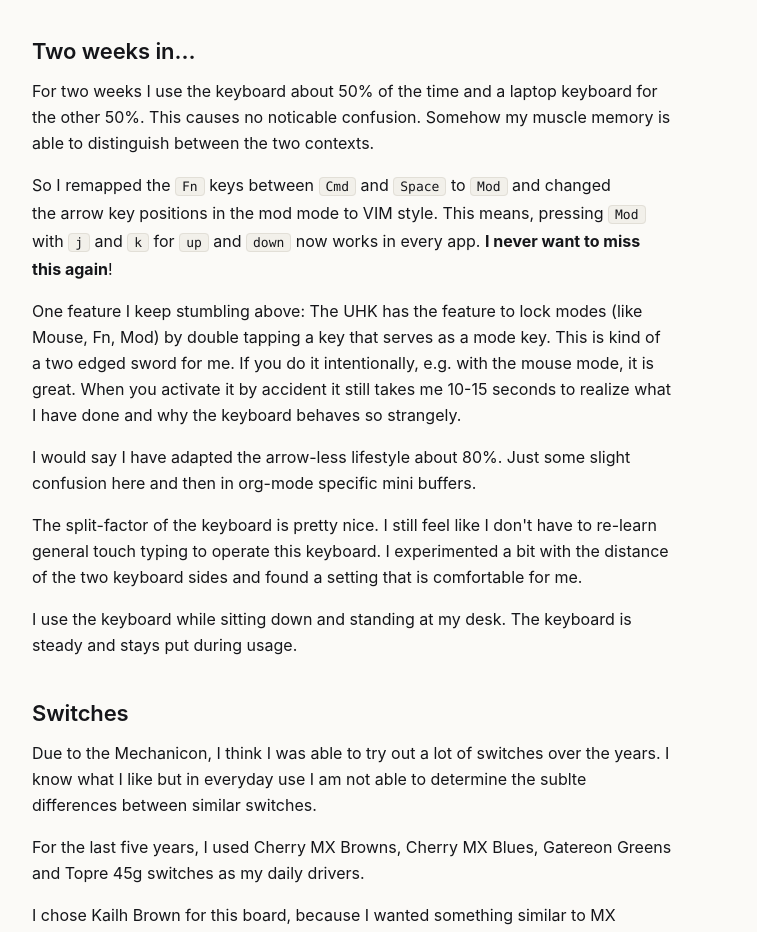
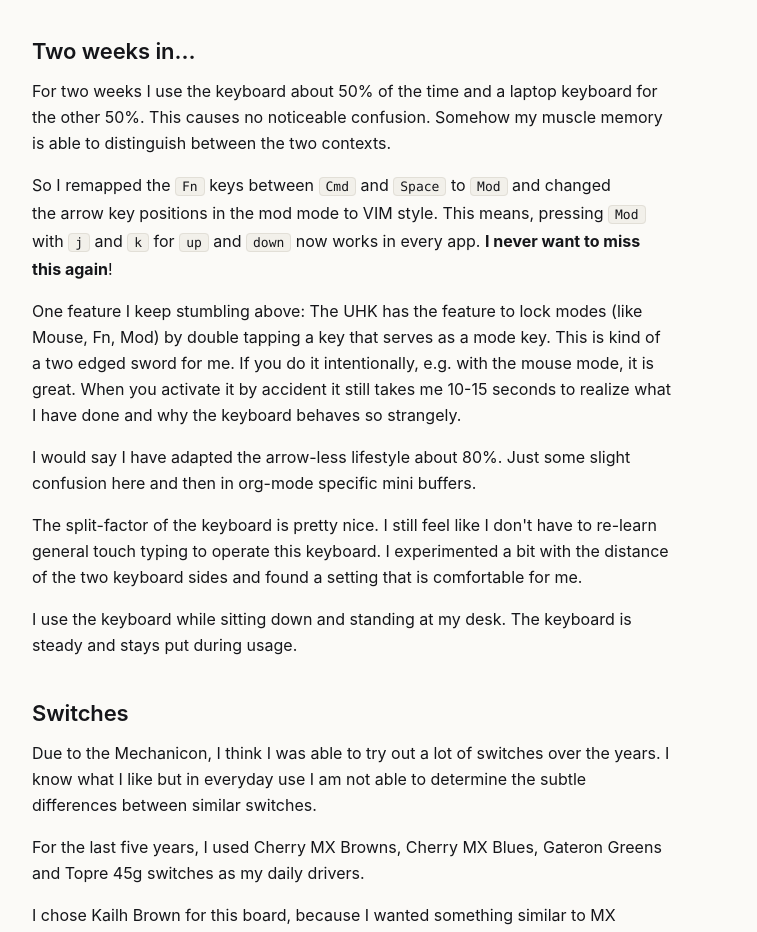
Before and after one commit to fabrik42/christiandewein.com, a Jekyll site: the page built from _posts/2019-11-17-ultimate-hacking-keyboard-review.html, in a window 1280 px wide and 1400 px high, scrolled down 10076 px. Shown: the part 179-1111 px from the top of the window, without its empty margins (124-881 px from the left). Built offline with Jekyll 4.4.1, drawn with Linux system fonts in a browser that asks for light colours; some of the changed text lies outside the part shown.

Commit message:
Fix typos and spelling errors across posts and README
Co-Authored-By: Claude Sonnet 4.6 <noreply@anthropic.com>
Entire-Checkpoint: 74098b6dd3aa

```diff
--- a/_org/_posts/2017-09-21-actionable-core-values.org
+++ b/_org/_posts/2017-09-21-actionable-core-values.org
@@ -30,7 +30,7 @@ Sometimes these kind of “core-value-finding team offsites” are primarily a w
 
 I didn’t want us to define core values as an end in itself, but as a base for further actions to take our team to the next level. If you don’t live by a value, it’s not really a value to you. In order to live by these values, they must be actionable.
 
-So an additional task, beyond the definition of values, would be to put some thought into actions that bring these values to live. Which daily routines, tools, processes, behaviours or events can support a value?
+So an additional task, beyond the definition of values, would be to put some thought into actions that bring these values to life. Which daily routines, tools, processes, behaviours or events can support a value?
 
 By reflecting about the values and how to make them actionable, we would have a much more intensive and detailed discussion about every proposed value.
 
@@ -83,7 +83,7 @@ The idea was to find things in our workflow that would support our core values:
 
 We presented and discussed the ideas and, most importantly, we appointed people to be responsible for actionable items they cared for.
 
-This is when this offsite ended. We were able talk about a lot of things for the present and the future of this team, but it was also clear that we needed to take care of the results to prevent them from vanishing.
+This is when this offsite ended. We were able to talk about a lot of things for the present and the future of this team, but it was also clear that we needed to take care of the results to prevent them from vanishing.
 ** One Month Later — The Aftermath
 I waited one month to write up this article, because I wanted to see if the results of this offsite would last. The offsite was not meant to change the life of every team member, but I really hoped it would have a positive, sustainable impact on the way we work.
 
--- a/_org/_posts/2024-03-19-mechanicon.org
+++ b/_org/_posts/2024-03-19-mechanicon.org
@@ -23,7 +23,7 @@ Let's take a trip back to 2016: The whole world was playing Pokemon Go, the most
 
 Three programmers were nerding out on their new hobby: Mechanical keyboards.
 
-You all know the rabbit hole we are talking about here: discovering the hobby, the manufactureres, the back and forths of the different parts and also the struggle: what should I get myself?
+You all know the rabbit hole we are talking about here: discovering the hobby, the manufacturers, the back and forths of the different parts and also the struggle: what should I get myself?
 
 Back then the keyboards we liked had to be bought directly from shops in the U.S., Japan or South Korea. In other words: ordering a keyboard was going all in, including high shipping costs, import taxes and not really a return policy.
 
@@ -35,7 +35,7 @@ The first meetup was given the tongue-in-cheek name 'Mechanicon', suggesting it
 
 Only on the day of the Meetup it would become clear to us, that there was something special about this community and this event.
 
-People would come from Berlin, huge plastic bags with hundreds of keycaps in the trunk. They would come from France - by bus - with a douzen trackballs in their luggage. Manufacturers, bloggers, collectors, gamers, all came together to celebrate their hobby.
+People would come from Berlin, huge plastic bags with hundreds of keycaps in the trunk. They would come from France - by bus - with a dozen trackballs in their luggage. Manufacturers, bloggers, collectors, gamers, all came together to celebrate their hobby.
 
 This atmosphere, the excitement of everyone, the respect for the community and the love for the craft is what makes the Mechanicon what it is until this day. And it is also what motivates us to organize this event again and again.
 
--- a/_org/_posts/2024-09-29-how-this-site-is-built.org
+++ b/_org/_posts/2024-09-29-how-this-site-is-built.org
@@ -39,7 +39,7 @@ The publishing involves both systems: Emacs converts =.org= content to HTML and
 
 I have configured Org-Mode's publishing system to handle all the specifics of content generation. The configuration specifies that all my =.org= files are stored in a specific directory (=./_org=), and whenever I make updates or save a file, Org-Mode exports them into HTML format.
 
-The generated HTML pages, as well as additional HTML pages and static assets such as images, CSS, and (in theory) JavaScript files are handled by the Jekyll build system to generate the the full website.
+The generated HTML pages, as well as additional HTML pages and static assets such as images, CSS, and (in theory) JavaScript files are handled by the Jekyll build system to generate the full website.
 ** Emacs Integration
 To further streamline my workflow, I make use of the [[https://github.com/magit/transient][Transient]] library in Emacs, which provides a convenient interface for executing various tasks related to the website.
 
@@ -53,5 +53,5 @@ Emacs, Org-Mode and Jekyll play very well together. They are all technologies th
 
 They combine my favorite way to create content with my favorite way to deliver content. To have the best of both worlds is a very nice experience.
 
-This is a very indivdual setup that always had the goal to bring me joy personally.
+This is a very individual setup that always had the goal to bring me joy personally.
 I do not intend to publish in any packaged way, however the setup is [[https://github.com/fabrik42/christiandewein.com/blob/main/README.org][fully documented]] in the [[https://github.com/fabrik42/christiandewein.com][public repo of this website]].
--- a/_org/_posts/2024-11-03-leaddev-berlin-2024-linklist.org
+++ b/_org/_posts/2024-11-03-leaddev-berlin-2024-linklist.org
@@ -22,7 +22,7 @@ Personal link collection of things that I (re-)discovered during the [[https://l
 - Circles of Influence, Concern, and Control (link suchen)
 - Service Catalogues
   - mapping all the things (ist das eine Prozesslandkarte?)
-  - people us [[https://backstage.io/][Backstage Software Catalog and Developer Platform]] for this
+  - people use [[https://backstage.io/][Backstage Software Catalog and Developer Platform]] for this
   - plus 2 more? see ? [[https://twitter.com/LisaKC_][Lisa Karlin Curtis (@LisaKC_) / X]] presentation
 - [[https://basecamp.com/shapeup][Shape Up]] Product development workflow by 37Signals/Basecamp
 ** Tools
--- a/_org/_projects/cndy.org
+++ b/_org/_projects/cndy.org
@@ -5,7 +5,7 @@ order: 4
 ---
 #+END_EXPORT
 
-A hyperlocal crypto asset ecosystem to buy candy! The project was awarded with a honorable mention at Stellar Build Challenge #6.
+A hyperlocal crypto asset ecosystem to buy candy! The project was awarded with an honorable mention at Stellar Build Challenge #6.
 
 It was based on the Stellar blockchain and ecosystem and came with a server, a dashboard and clients for Android and iOS.
 
--- a/_posts/2019-11-17-ultimate-hacking-keyboard-review.html
+++ b/_posts/2019-11-17-ultimate-hacking-keyboard-review.html
@@ -5,9 +5,9 @@ layout: post
 permalink: /ultimate-hacking-keyboard-review
 image: /assets/uhk-review/desk_0373.jpg
 ---
-<div id="outline-container-org27126d5" class="outline-1">
-<h1 id="org27126d5">{{ page.title }}</h1>
-<div class="outline-text-1" id="text-org27126d5">
+<div id="outline-container-orgc23185a" class="outline-1">
+<h1 id="orgc23185a">{{ page.title }}</h1>
+<div class="outline-text-1" id="text-orgc23185a">
 <p>
 {% include image.html url="./assets/uhk-review/desk_0373.jpg" description="The UHK at my desk" %}
 </p>
@@ -24,9 +24,9 @@ A short while ago, I moved into a new apartment. I am very interested in ergonom
 The UHK is the first split keyboard that I will use for a longer period of time.
 </p>
 </div>
-<div id="outline-container-org86130c4" class="outline-2">
-<h2 id="org86130c4">Is this Review for you?</h2>
-<div class="outline-text-2" id="text-org86130c4">
+<div id="outline-container-org9402771" class="outline-2">
+<h2 id="org9402771">Is this Review for you?</h2>
+<div class="outline-text-2" id="text-org9402771">
 <p>
 When deciding for a keyboard I am really looking for top notch build quality. My daily drivers have mostly been from <a href="https://deskthority.net/wiki/Leopold_FC660C">Leopold</a> or <a href="https://www.keyboardco.com/keyboard/usa-filco-ninja-majestouch-2-tenkeyless-nkr-tactile-action-keyboard.asp">Filco</a>.
 </p>
@@ -40,9 +40,9 @@ So when a product like UHK advertises deep configurability this means quite some
 </p>
 </div>
 </div>
-<div id="outline-container-org7c3c3e1" class="outline-2">
-<h2 id="org7c3c3e1">Specs</h2>
-<div class="outline-text-2" id="text-org7c3c3e1">
+<div id="outline-container-org453e1c2" class="outline-2">
+<h2 id="org453e1c2">Specs</h2>
+<div class="outline-text-2" id="text-org453e1c2">
 <p>
 The UHK shop offers a lot of different options for key switches, layouts, keycap printings and cases colors, <a href="https://ultimatehackingkeyboard.com/product/uhk60">240 variations overall</a>.
 </p>
@@ -60,9 +60,9 @@ This is my version of the Ultimate Hacking Keyboard:
 </ul>
 </div>
 </div>
-<div id="outline-container-org993fbec" class="outline-2">
-<h2 id="org993fbec">Unboxing</h2>
-<div class="outline-text-2" id="text-org993fbec">
+<div id="outline-container-org6e76207" class="outline-2">
+<h2 id="org6e76207">Unboxing</h2>
+<div class="outline-text-2" id="text-org6e76207">
 <p>
 {% include image.html url="./assets/uhk-review/thank_you_0177.jpg" description="Unboxing the UHK" %}
 </p>
@@ -88,9 +88,9 @@ The pre-built keyboard case feels nice and solid, all the single parts have a hi
 </p>
 </div>
 </div>
-<div id="outline-container-org6a9e878" class="outline-2">
-<h2 id="org6a9e878">Assembly</h2>
-<div class="outline-text-2" id="text-org6a9e878">
+<div id="outline-container-org45ffc69" class="outline-2">
+<h2 id="org45ffc69">Assembly</h2>
+<div class="outline-text-2" id="text-org45ffc69">
 <p>
 The next step is to assemble the keyboard. The case, plate, switches and keycaps are already in place. But I still have to connect the keyboard to the bases to get my tilting right.
 </p>
@@ -104,7 +104,7 @@ Again, the manual for this is very good and precise.
 </p>
 
 <p>
-The alignment of the components before fixation is pretty straigtforward. There is always some knob or cavity that helps to set them properly.
+The alignment of the components before fixation is pretty straightforward. There is always some knob or cavity that helps to set them properly.
 </p>
 
 <p>
@@ -140,9 +140,9 @@ In the end, the whole keyboard looks sturdy and solid and I am very happy and ca
 </p>
 </div>
 </div>
-<div id="outline-container-orgeb94e72" class="outline-2">
-<h2 id="orgeb94e72">Side Note: Embrace the setup!</h2>
-<div class="outline-text-2" id="text-orgeb94e72">
+<div id="outline-container-org8fa1c12" class="outline-2">
+<h2 id="org8fa1c12">Side Note: Embrace the setup!</h2>
+<div class="outline-text-2" id="text-org8fa1c12">
 <p>
 It has been 45 minutes since I opened the package and the keyboard is not even plugged in.
 </p>
@@ -164,9 +164,9 @@ After some more information in the tutorial on the default keymaps, I am finally
 </p>
 </div>
 </div>
-<div id="outline-container-orgec2429d" class="outline-2">
-<h2 id="orgec2429d">The very first typing experience</h2>
-<div class="outline-text-2" id="text-orgec2429d">
+<div id="outline-container-orgfe47f33" class="outline-2">
+<h2 id="orgfe47f33">The very first typing experience</h2>
+<div class="outline-text-2" id="text-orgfe47f33">
 <p>
 First things first, the Ultimate Hacking Keyboard is very comfortable to type on!
 </p>
@@ -188,9 +188,9 @@ However, it comes apparent that the default keymap will not work for me. So let'
 </p>
 </div>
 </div>
-<div id="outline-container-org078720c" class="outline-2">
-<h2 id="org078720c">Layout / Keymap</h2>
-<div class="outline-text-2" id="text-org078720c">
+<div id="outline-container-org821bec3" class="outline-2">
+<h2 id="org821bec3">Layout / Keymap</h2>
+<div class="outline-text-2" id="text-org821bec3">
 <p>
 {% include image.html url="./assets/uhk-review/up_0192.jpg" description="Default key layout is printed on caps" %}
 </p>
@@ -216,7 +216,7 @@ As you may have seen on the linked Apple support page, most of this can also be
 </p>
 
 <p>
-If you look closer at the keyboard, you will also notice that UHK sneaked an additional key between the <code>Cmd</code> keys and the <code>Space</code> bar keys: the <code>Fn</code> key. First I was hesistant to this. But then I realized they took the room for the <code>Fn</code> keys from the <code>Space</code> key which means the position of the <code>Cmd</code> key stays the same compared to other keyboards. After some back and forth I decided to not change the position of the <code>Cmd</code> key. For my muscle memory the physical position of the key seems more important than the strict order of the keys, so in practice it does not bother me that much.
+If you look closer at the keyboard, you will also notice that UHK sneaked an additional key between the <code>Cmd</code> keys and the <code>Space</code> bar keys: the <code>Fn</code> key. First I was hesitant to this. But then I realized they took the room for the <code>Fn</code> keys from the <code>Space</code> key which means the position of the <code>Cmd</code> key stays the same compared to other keyboards. After some back and forth I decided to not change the position of the <code>Cmd</code> key. For my muscle memory the physical position of the key seems more important than the strict order of the keys, so in practice it does not bother me that much.
 </p>
 
 <p>
@@ -224,15 +224,15 @@ Another important anomaly is that UHK placed the key for the <code>Mouse</code>
 </p>
 </div>
 </div>
-<div id="outline-container-org8fce184" class="outline-2">
-<h2 id="org8fce184">The big remapping begins with the UHK Agent</h2>
-<div class="outline-text-2" id="text-org8fce184">
+<div id="outline-container-orga0ddc9b" class="outline-2">
+<h2 id="orga0ddc9b">The big remapping begins with the UHK Agent</h2>
+<div class="outline-text-2" id="text-orga0ddc9b">
 <p>
 {% include image.html url="./assets/uhk-review/uhk_agent.png" description="UHK Agent" %}
 </p>
 
 <p>
-The UHK Agent is easy to use and pretty straightforward. You don't need to set the keyboard in to a special <b>flash</b> mode. The keyboard must be plugged in, you start the Agent, everything is ready.
+The UHK Agent is easy to use and pretty straightforward. You don't need to set the keyboard into a special <b>flash</b> mode. The keyboard must be plugged in, you start the Agent, everything is ready.
 </p>
 
 <p>
@@ -288,11 +288,11 @@ However, note-taking in evil mode is now a pleasure and I am happy to test the k
 </p>
 </div>
 </div>
-<div id="outline-container-orgcc3a324" class="outline-2">
-<h2 id="orgcc3a324">Two weeks in&hellip;</h2>
-<div class="outline-text-2" id="text-orgcc3a324">
+<div id="outline-container-org42fe53d" class="outline-2">
+<h2 id="org42fe53d">Two weeks in&hellip;</h2>
+<div class="outline-text-2" id="text-org42fe53d">
 <p>
-For two weeks I use the keyboard about 50% of the time and a laptop keyboard for the other 50%. This causes no noticable confusion. Somehow my muscle memory is able to distinguish between the two contexts.
+For two weeks I use the keyboard about 50% of the time and a laptop keyboard for the other 50%. This causes no noticeable confusion. Somehow my muscle memory is able to distinguish between the two contexts.
 </p>
 
 <p>
@@ -316,15 +316,15 @@ I use the keyboard while sitting down and standing at my desk. The keyboard is s
 </p>
 </div>
 </div>
-<div id="outline-container-org99e45f6" class="outline-2">
-<h2 id="org99e45f6">Switches</h2>
-<div class="outline-text-2" id="text-org99e45f6">
+<div id="outline-container-org02f104c" class="outline-2">
+<h2 id="org02f104c">Switches</h2>
+<div class="outline-text-2" id="text-org02f104c">
 <p>
-Due to the Mechanicon, I think I was able to try out a lot of switches over the years. I know what I like but in everyday use I am not able to determine the sublte differences between similar switches.
+Due to the Mechanicon, I think I was able to try out a lot of switches over the years. I know what I like but in everyday use I am not able to determine the subtle differences between similar switches.
 </p>
 
 <p>
-For the last five years, I used Cherry MX Browns, Cherry MX Blues, Gatereon Greens and Topre 45g switches as my daily drivers.
+For the last five years, I used Cherry MX Browns, Cherry MX Blues, Gateron Greens and Topre 45g switches as my daily drivers.
 </p>
 
 <p>
@@ -336,9 +336,9 @@ Something I learned over the years is that it is not only about the keycaps them
 </p>
 </div>
 </div>
-<div id="outline-container-org4f8a8cf" class="outline-2">
-<h2 id="org4f8a8cf">Keycaps</h2>
-<div class="outline-text-2" id="text-org4f8a8cf">
+<div id="outline-container-org8d5bf6a" class="outline-2">
+<h2 id="org8d5bf6a">Keycaps</h2>
+<div class="outline-text-2" id="text-org8d5bf6a">
 <p>
 What can you say about the keycaps? They work fine but they don't spark joy in me. A lot of keyboards come with subpar keycaps and unfortunately the UHK is no exception.
 </p>
@@ -364,9 +364,9 @@ I get that better keycaps would make the UHK even more pricier and maybe a lot o
 </p>
 </div>
 </div>
-<div id="outline-container-org46a0da1" class="outline-2">
-<h2 id="org46a0da1">Open Source / Repairability</h2>
-<div class="outline-text-2" id="text-org46a0da1">
+<div id="outline-container-orgd3712e5" class="outline-2">
+<h2 id="orgd3712e5">Open Source / Repairability</h2>
+<div class="outline-text-2" id="text-orgd3712e5">
 <p>
 For me, this deserves a special shout out!
 The firmware as well as the electronics design and pretty much anything else is <a href="https://github.com/UltimateHackingKeyboard/agent/issues/660">freely available</a>.
@@ -377,13 +377,13 @@ Additionally, you can clearly see that the keyboard was built by people that car
 </p>
 
 <p>
-Not only in the software but also in hardware. From the replacable bridge cable to the online shop for the keyboard feet: it shows me that you don't have to be afraid of playing around with your setup.
+Not only in the software but also in hardware. From the replaceable bridge cable to the online shop for the keyboard feet: it shows me that you don't have to be afraid of playing around with your setup.
 </p>
 </div>
 </div>
-<div id="outline-container-org80c3908" class="outline-2">
-<h2 id="org80c3908">Summary</h2>
-<div class="outline-text-2" id="text-org80c3908">
+<div id="outline-container-orgea04ee7" class="outline-2">
+<h2 id="orgea04ee7">Summary</h2>
+<div class="outline-text-2" id="text-orgea04ee7">
 <p>
 The UHK is a nice, high quality keyboard that also comes at a high price point.
 </p>
--- a/_projects/cndy.html
+++ b/_projects/cndy.html
@@ -4,7 +4,7 @@ order: 4
 ---
 
 <p>
-A hyperlocal crypto asset ecosystem to buy candy! The project was awarded with a honorable mention at Stellar Build Challenge #6.
+A hyperlocal crypto asset ecosystem to buy candy! The project was awarded with an honorable mention at Stellar Build Challenge #6.
 </p>
 
 <p>
```
Also changed, not shown: other parts of _posts/2019-11-17-ultimate-hacking-keyboard-review.html (+4 -4 lines), README.org (+4 -4 lines), _org/_posts/2019-11-17-ultimate-hacking-keyboard-review.org (+11 -11 lines), _posts/2017-09-21-actionable-core-values.html (+38 -38 lines), _posts/2024-03-19-mechanicon.html (+14 -14 lines), _posts/2024-09-29-how-this-site-is-built.html (+23 -23 lines), _posts/2024-11-03-leaddev-berlin-2024-linklist.html (+13 -13 lines).
